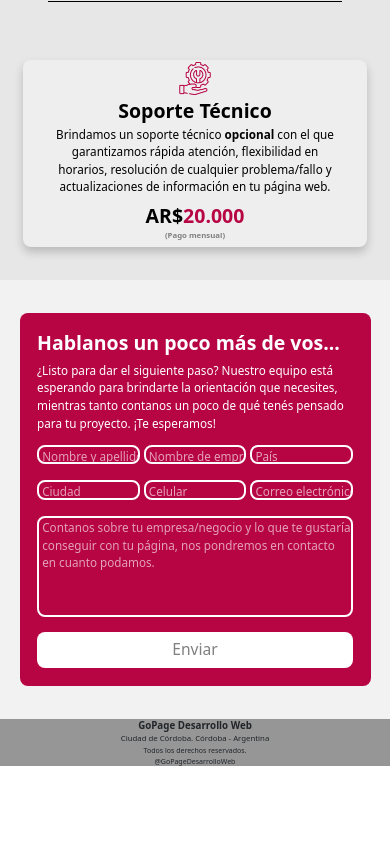
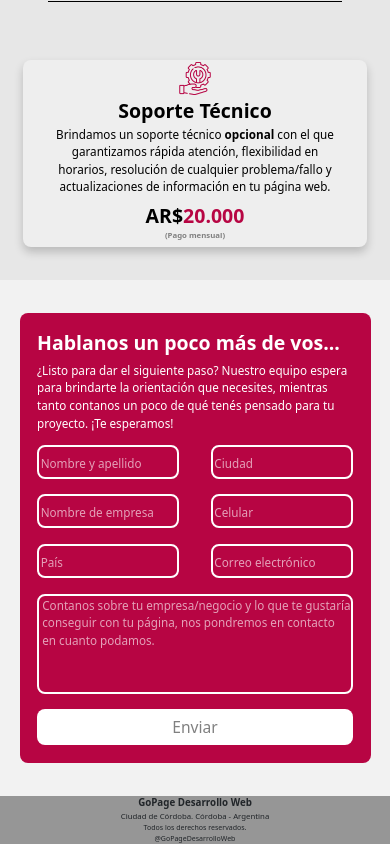
Before and after one commit to dileo24/portafolioGP, a React (Create React App) app in the folder client/: page / in a window 390 px wide. Shown: the part 4509-5353 px from the top of the page. Before the commit the page ends 5275 px from the top, so only its background shows below. Built offline with nearby package versions, Linux system fonts and the light colour scheme.

Commit message:
contacto responsive

```diff
--- a/client/src/components/Contacto.jsx
+++ b/client/src/components/Contacto.jsx
@@ -17,10 +17,9 @@ export default function Contacto() {
           <div className="text">
             <h1 className="titulo">Hablanos un poco más de vos...</h1>
             <p className="parrafo">
-              ¿Listo para dar el siguiente paso? Nuestro equipo está esperando
-              para brindarte la orientación que necesites, mientras tanto
-              contanos un poco de qué tenés pensado para tu proyecto. ¡Te
-              esperamos!
+              ¿Listo para dar el siguiente paso? Nuestro equipo espera para
+              brindarte la orientación que necesites, mientras tanto contanos un
+              poco de qué tenés pensado para tu proyecto. ¡Te esperamos!
             </p>
           </div>
           <input type="hidden" name="_subject" value="Go Page Portafolio" />
@@ -31,7 +30,8 @@ export default function Contacto() {
             value="https://gopage.vercel.app/#contacto"
           />
           <div className="inputS">
-            <div className="sect">
+            <div className="inputSContainer">
+              <div className="sect sect1">
                 <input
                   type="text"
                   id="name"
@@ -55,7 +55,7 @@ export default function Contacto() {
                 />
               </div>
 
-            <div className="sect">
+              <div className="sect sect2">
                 <input
                   type="text"
                   id="ciud"
@@ -80,7 +80,7 @@ export default function Contacto() {
                   placeholder="Correo electrónico"
                 />
               </div>
-
+            </div>
             <textarea
               id="message"
               name="message"
--- a/client/src/styles/components/_contacto.scss
+++ b/client/src/styles/components/_contacto.scss
@@ -135,7 +135,6 @@
       margin: 0 5% 0 5%;
       width: 90%;
       border-radius: 0.5rem 0.5rem 0.5rem 0.5rem;
-
       &::before {
         display: none;
       }
@@ -150,13 +149,31 @@
         }
         .inputS {
           width: 100%;
-          .sect {
-            input {
-              width: 32.5%;
+          .inputSContainer {
+            @include centerRow;
+            .sect {
+              @include centerCol;
+              width: 100%;
+              padding-bottom: 0;
+              input {
+                width: 90%;
+                height: 100%;
+                margin-bottom: 10%;
+              }
+              input::placeholder {
+                font-size: 3vw;
+                padding-bottom: 5%;
+              }
             }
-            input::placeholder {
-              font-size: 3vw;
-              padding-bottom: 5%;
+            .sect1 {
+              input {
+                margin-left: -10%;
+              }
+            }
+            .sect2 {
+              input {
+                margin-left: 10%;
+              }
             }
           }
           textarea::placeholder {
```
Lines whose indentation alone changed are shown as unchanged.
